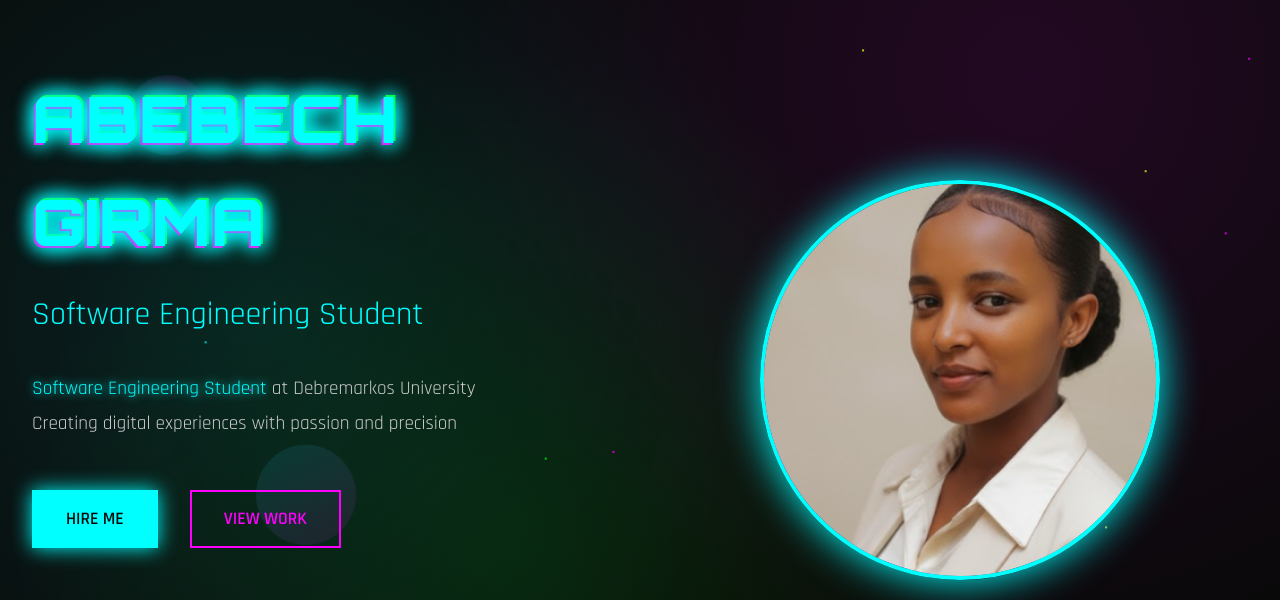
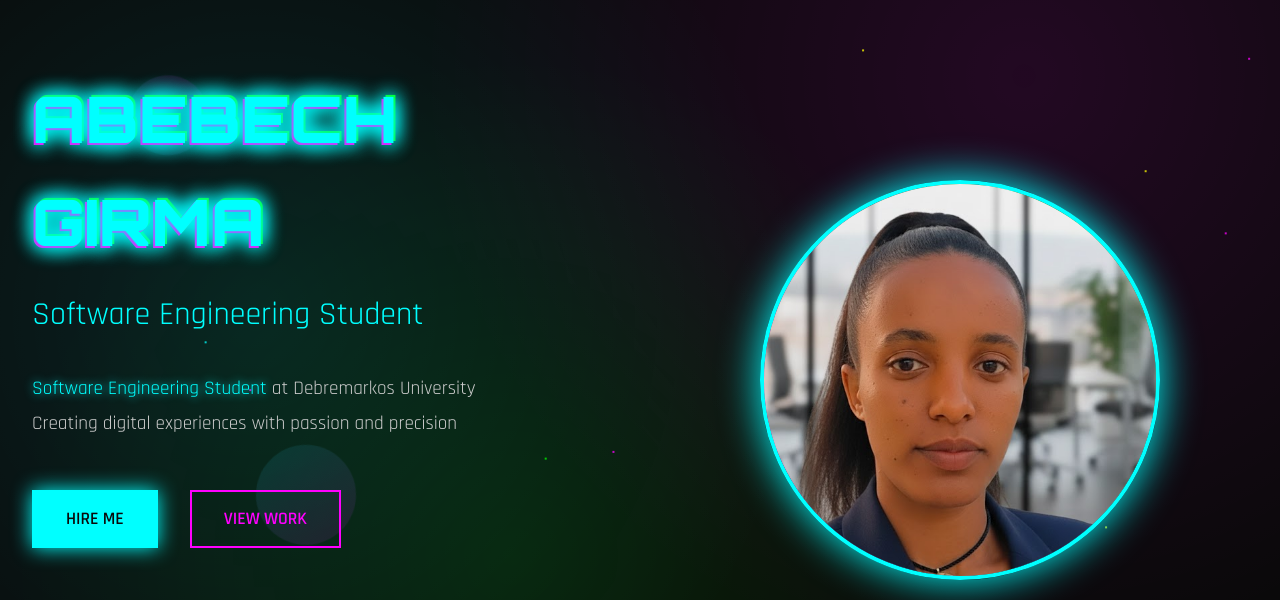
Before and after one commit to username232474/portfolio-website, a website: page index.html in a window 1280 px wide. Shown: the part 84-684 px from the top of the page. Drawn offline with Linux system fonts and the light colour scheme.

Commit message:
initial commit

```diff
--- a/index.html
+++ b/index.html
@@ -9,7 +9,7 @@
      <meta property="og:title" content="Abebech Girma | Software Engineering Portfolio">
     <meta property="og:description" content="Passionate Software Engineering Student from Debremarkos University seeking internship opportunities">
     <meta property="og:image" content="images/image.png">
-    <meta property="og:url" content="https://abebechgirma.com">
+    <meta propejrty="og:url" content="https://abebechgirma.com">
     <meta property="og:type" content="website">
     <title>Abebech Girma | Creative Portfolio</title>
 
@@ -56,7 +56,7 @@
                 <a href="professional_cv.html" class="nav-btn">
                     <i class="fas fa-file"></i> View CV
                 </a>
-                <a href="CV.pdf" class="nav-btn" download>
+                <a href="scripts/Abebech Girma—CV.pdf" class="nav-btn" download>
                     <i class="fas fa-download"></i> Download
                 </a>
                 <button class="mobile-toggle" id="mobileToggle">
@@ -107,7 +107,7 @@
                 <div class="hero-visual">
                     <div class="profile-container">
                         <div class="profile-image">
-                            <img src="images/image.png" alt="Abebech Girma">
+                            <img src="images/ab.jpg" alt="Abebech Girma">
                             <div class="image-glow"></div>
                         </div>
                         <div class="floating-icons">
@@ -165,7 +165,7 @@
 
                 <div class="about-visual">
                     <div class="about-photo-container">
-                        <img src="images/image.png" alt="Abebech Girma" class="about-photo">
+                        <img src="images/ab.jpg" alt="Abebech Girma" class="about-photo">
                     </div>
                     <div class="info-cards">
                         <div class="info-card">
--- a/scripts/generate_cv_pdf.js
+++ b/scripts/generate_cv_pdf.js
@@ -12,14 +12,14 @@ const path = require("path");
     await page.goto(fileUrl, { waitUntil: "networkidle0" });
 
     await page.pdf({
-      path: path.resolve(__dirname, "..", "CV.pdf"),
+      path: path.resolve(__dirname, "..", "scripts/Abebech Girma—CV.pdf"),
       format: "A4",
       printBackground: true,
       margin: { top: "20mm", bottom: "20mm", left: "15mm", right: "15mm" },
     });
 
     await browser.close();
-    console.log("CV.pdf generated successfully.");
+    console.log("scripts/Abebech Girma—CV.pdf generated successfully.");
   } catch (err) {
     console.error("Error generating PDF:", err);
     process.exit(1);
```
Also changed, not shown: images/ab.jpg (added).
